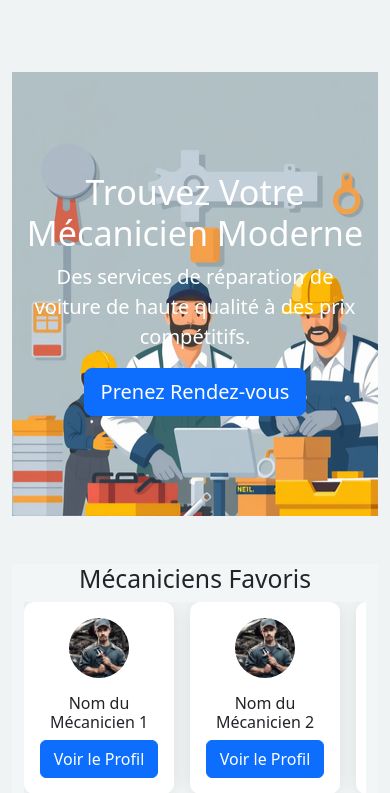
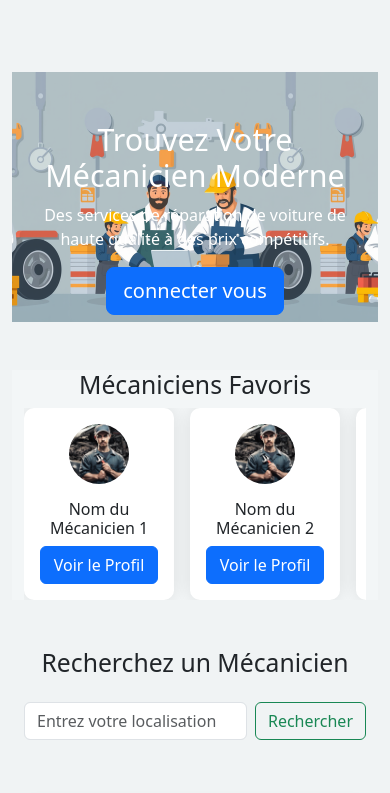
Before and after one commit to RafEric/prestataire_mecanicien, a Django app: page / in a window 390 px wide. Shown: the part 70-863 px from the top of the page. Run offline with Django 5.2, Linux system fonts and the light colour scheme; some libraries are stand-ins or nearby versions.

Commit message:
modification navbar

```diff
--- a/static/css/mecaFavori.css
+++ b/static/css/mecaFavori.css
@@ -54,5 +54,19 @@
     .bodyFavori {
        height: 100px;
     }
+    .containePhone{
+        height: 150px !important;
 
+    }
+    .hero{
+        background-size: contain; /* Ajuste l'image pour qu'elle s'adapte à l'écran */
+        padding: 50px 0; /* Ajuste la marge interne si nécessaire */
+        background-position: center; /* Centre l'image */
+    }
+    .hero h1 {
+        font-size: 1.9rem; /* Réduit la taille du titre */
+    }
+    .hero p {
+        font-size: 1rem; /* Réduit la taille du titre */
+    }
 }
--- a/static/css/styles.css
+++ b/static/css/styles.css
@@ -238,4 +238,5 @@ transition: transform 0.3s;
 }
 .navbar > .container, .navbar > .container-fluid, .navbar > .container-lg, .navbar > .container-md, .navbar > .container-sm, .navbar > .container-xl, .navbar > .container-xxl{
     background: #2c3e50 !important;
+    text-align: center;
 }
--- a/templates/index.html
+++ b/templates/index.html
@@ -2,10 +2,10 @@
 {% load static %}
 {% block content %}
 <section class="hero">
-    <div class="container">
+    <div class="container containePhone">
         <h1 class="display-4">Trouvez Votre Mécanicien Moderne</h1>
         <p class="lead">Des services de réparation de voiture de haute qualité à des prix compétitifs.</p>
-        <a href="#" class="btn btn-primary btn-lg">Prenez Rendez-vous</a>
+        <a href="#" class="btn btn-primary btn-lg">connecter vous</a>
     </div>
 </section>
 <div class="container favori mt-5">
```
